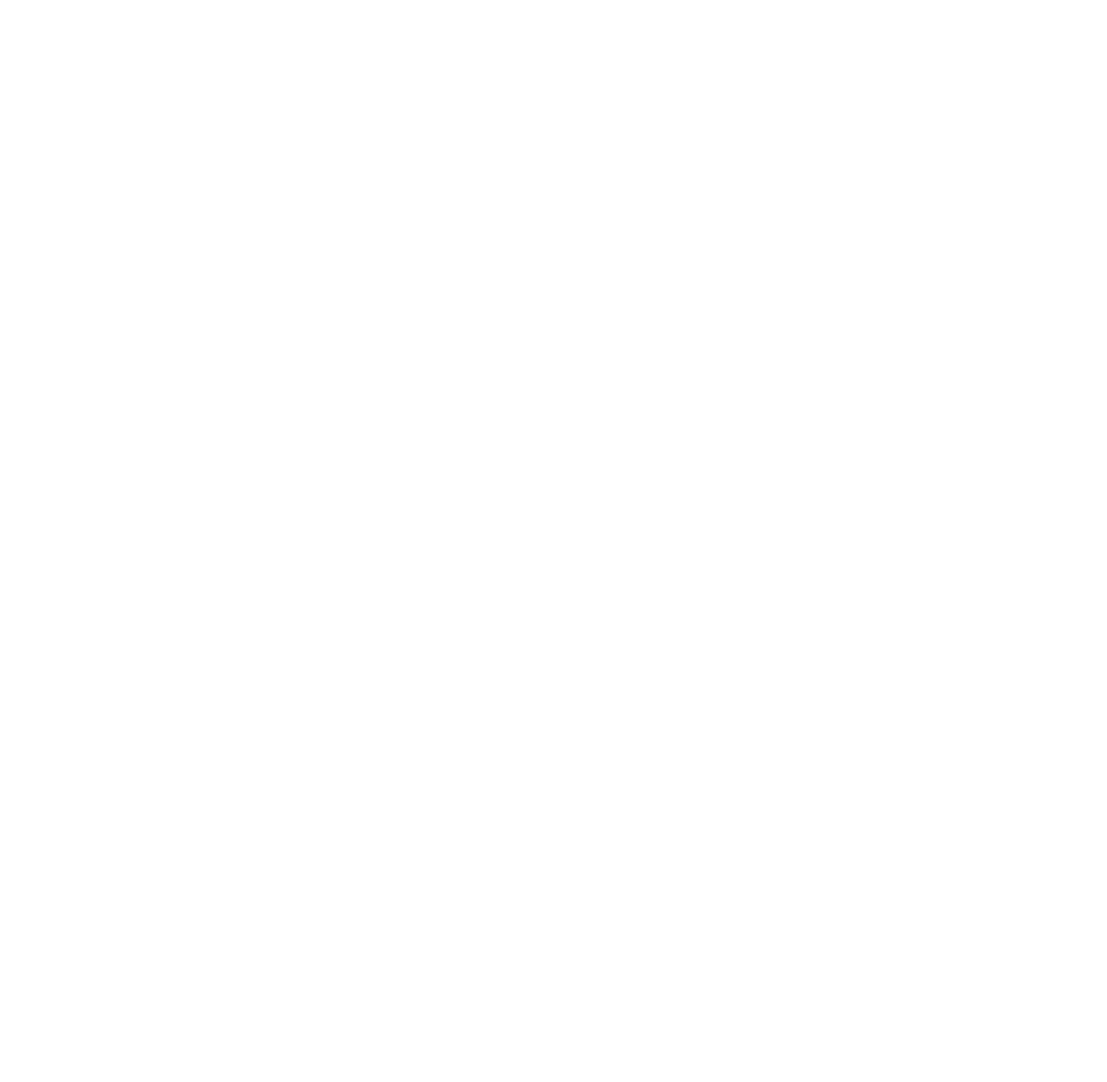
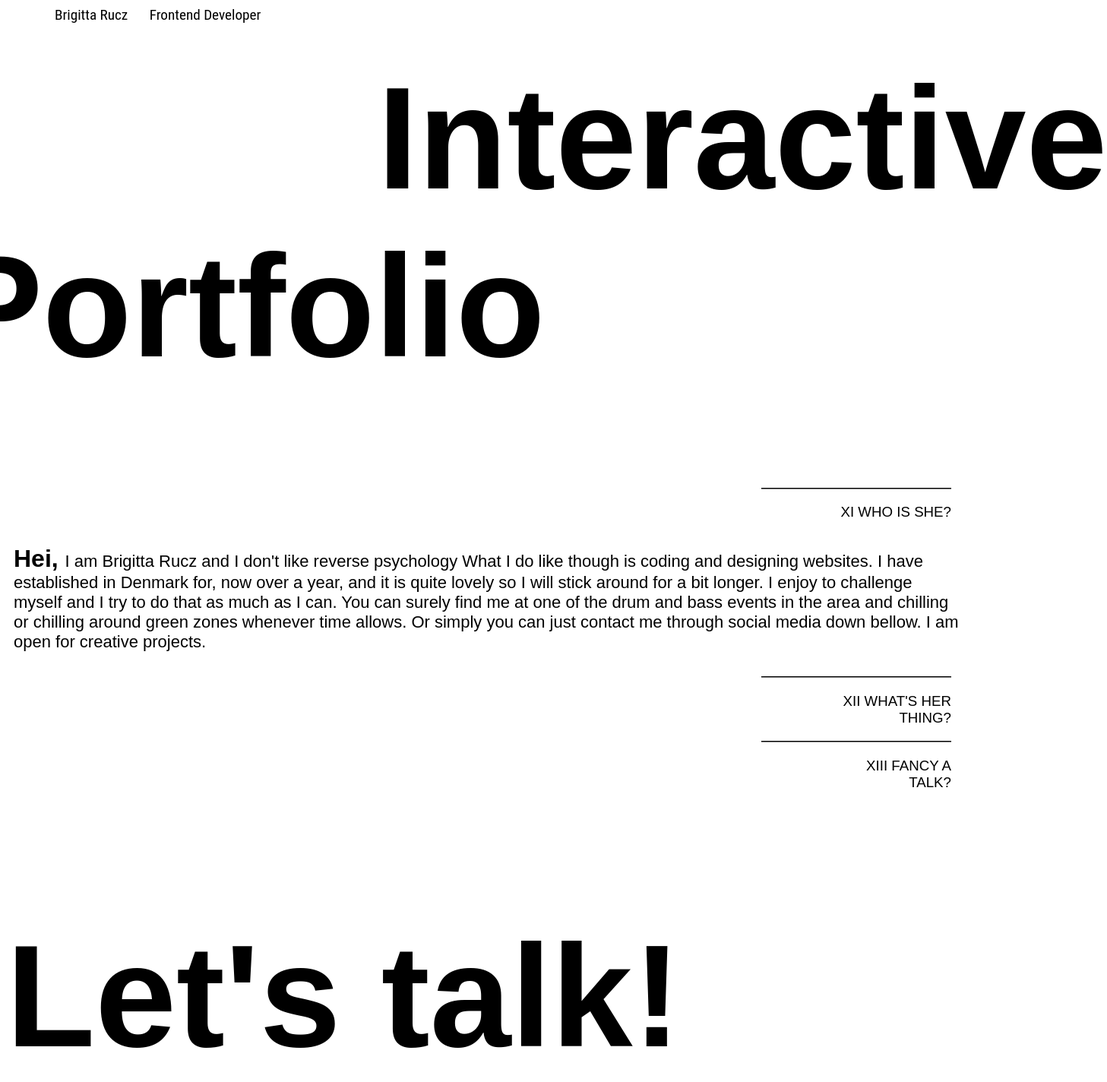
Before and after one commit to brigittarucz/portfolio_website, a plain HTML site: page index.html in a window 1280 px wide. Shown: the whole page at 76% size, 1457 px wide, since content can reach past the window. Before the commit the page ends 800 px from the top, so only its background shows below. Drawn offline with Linux system fonts and the light colour scheme.

Commit message:
typography and color

```diff
--- a/index.html
+++ b/index.html
@@ -1,4 +1,5 @@
 <html lang="en">
+
 <head>
     <meta charset="UTF-8">
     <meta name="viewport" content="width=device-width, initial-scale=1.0">
@@ -6,7 +7,81 @@
     <title>Document</title>
     <link rel="stylesheet" href="style/style-main.css">
 </head>
+
 <body>
 
+    <header>
+        <ul>
+            <li> Brigitta Rucz </li>
+            <li> Frontend Developer </li>
+        </ul>
+    </header>
+
+    <h1>
+        <span class="interactive-h1"> Interactive </span>
+        <span class="portfolio-h1"> Portfolio </span>
+    </h1>
+
+    <main>
+        <section>
+
+            <div class="navig-info">
+            <div class="navig-info-a">
+                <svg height="3" width="250">
+                    <line x1="0" y1="0" x2="300" y2="0" style="stroke:rgb(0,0,0);stroke-width:3" />
+                    Sorry, your browser does not support inline SVG.
+                </svg>
+                <h3> XI Who is she? </h3>
+            </div>
+            </div>
+
+            <!-- image to be added in desktop view -->
+
+            <p> <span class="hei-text"> Hei, </span> I am <span class="aspired-text"> Brigitta Rucz </span>
+                and I don't like <span class="reverse-text"> reverse psychology </span> What
+                I do like though is coding and designing websites. I have
+                established in Denmark for, now over a year, and it is
+                quite lovely so I will stick around for a bit longer. I enjoy
+                to challenge myself and I try to do that as much as I can. You can surely
+                find me at one of the drum and bass events in the area and chilling
+                or chilling around green zones whenever time allows. Or simply you can just contact
+                me through social media down bellow. I am open for creative projects. </p>
+
+        </section>
+        <section>
+
+            <div class="navig-info">
+            <div class="navig-info-b">
+                <svg height="3" width="250">
+                    <line x1="0" y1="0" x2="300" y2="0" style="stroke:rgb(0,0,0);stroke-width:3" />
+                    Sorry, your browser does not support inline SVG.
+                </svg>
+                <h3> XII What's her thing? </h3>
+            </div>
+            </div>
+
+            <!-- portfolio carousel -->
+            <!-- easter egg -->
+
+        </section>
+        <section>
+            <!-- might have a img background -->
+            <div class="navig-info">
+            <div class="navig-info-c">
+                <svg height="3" width="250">
+                    <line x1="0" y1="0" x2="300" y2="0" style="stroke:rgb(0,0,0);stroke-width:3" />
+                    Sorry, your browser does not support inline SVG.
+                </svg>
+                <h3> XIII Fancy a talk? </h3>
+            </div>
+            </div>
+            <h2> Let's talk! </h2>
+        </section>
+    </main>
+
+    <footer>
+
+    </footer>
 </body>
+
 </html>
--- a/style/style-main.css
+++ b/style/style-main.css
@@ -0,0 +1,66 @@
+/* TYPOGRAPHY */
+
+html {
+    overflow-x: hidden;
+}
+
+@import url('https://fonts.googleapis.com/css?family=Roboto+Condensed&display=swap');
+
+/* add fonts here */
+
+h1, h2, h3 {
+    font-family: 'HelveticaNeue Lt Std', sans-serif;
+}
+
+ul li {
+    font-family: 'Roboto Condensed', sans-serif;
+    font-size: 1.2rem;
+    display: inline;
+    margin-left: 1.5rem;
+}
+
+p {
+    font-family: 'NimbusSanL', sans-serif;
+    font-size: 22px;
+    padding: 10px;
+}
+
+p .hei-text {
+    font-size: 32px;
+    font-weight: 600;
+}
+
+ul {
+    list-style-type: none;
+}
+
+h1 {
+    font-size: 15vw;
+    font-weight: 900;
+    margin-top: 5vh;
+}
+
+h1 .interactive-h1 {
+    margin-left: calc(45% - 80px);
+}
+
+h1 .portfolio-h1 {
+    margin-left: -80px;
+}
+
+h2 {
+    font-size: 15vw;
+    font-weight: 900;
+}
+
+h3 {
+    text-transform: uppercase;
+    font-weight: 100;
+    width: 150px;
+    text-align: right;
+    margin-left: 100px;
+}
+
+.navig-info /* width: 250px */ {
+    margin-left: calc(100% - 270px);
+}
```
Also changed, not shown: javascript/header-js.js (added).
